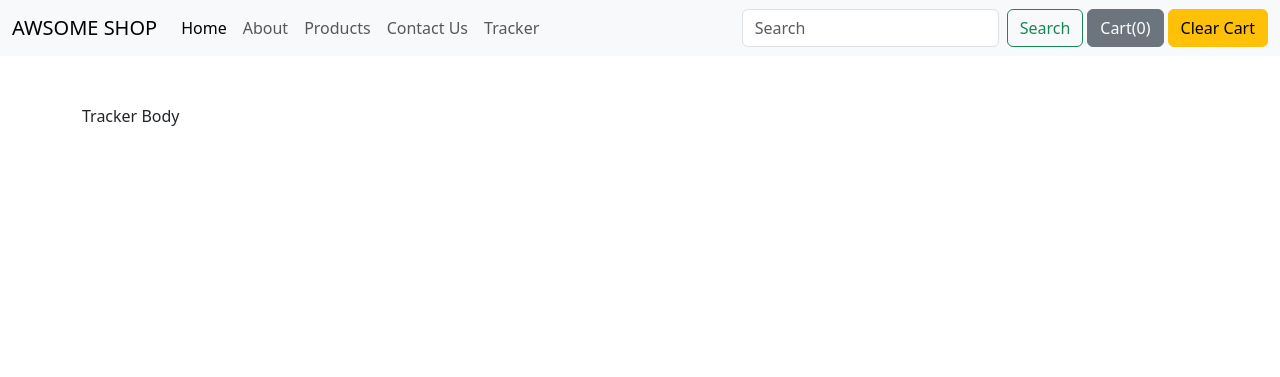
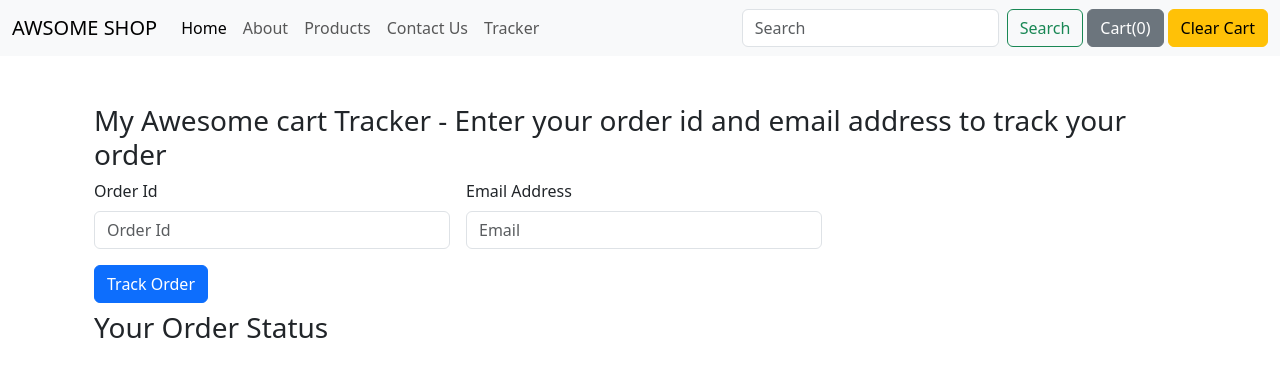
Before and after one commit to maungmatubbar/myawesome_cart, a Django app: page /shop/tracker/ in a window 1280 px wide. Shown: the top 377 px of the page. Run offline with Django 5.2, Linux system fonts and the light colour scheme.

Commit message:
Add tracker for order and order status

```diff
--- a/myac/myac/settings.py
+++ b/myac/myac/settings.py
@@ -58,7 +58,7 @@ ROOT_URLCONF = 'myac.urls'
 TEMPLATES = [
     {
         'BACKEND': 'django.template.backends.django.DjangoTemplates',
-        'DIRS': [],
+        'DIRS': ['myac/templates'],
         'APP_DIRS': True,
         'OPTIONS': {
             'context_processors': [
--- a/myac/myac/urls.py
+++ b/myac/myac/urls.py
@@ -18,9 +18,11 @@ from django.contrib import admin
 from django.urls import path, include
 from django.conf import settings
 from django.conf.urls.static import static
+from . import views
 urlpatterns = [
     path('admin/', admin.site.urls),
     path('shop/', include('shop.urls')),
     path('blog/', include('blog.urls')),
+    path('', views.index),
 
 ] + static(settings.MEDIA_URL, document_root=settings.MEDIA_ROOT)
--- a/myac/shop/admin.py
+++ b/myac/shop/admin.py
@@ -1,7 +1,7 @@
 from django.contrib import admin
 from django.utils.html import format_html
 
-from .models import Product, Contact, Orders
+from .models import Product, Contact, Orders, OrderUpdate
 
 
 # Register your models here.
@@ -22,6 +22,7 @@ class ProductAdmin(admin.ModelAdmin):
 admin.site.register(Product, ProductAdmin)
 admin.site.register(Contact)
 admin.site.register(Orders)
+admin.site.register(OrderUpdate)
 
 # @admin.register(Product)
 # class ProductAdmin(admin.ModelAdmin):
--- a/myac/shop/templates/shop/tracker.html
+++ b/myac/shop/templates/shop/tracker.html
@@ -1,6 +1,79 @@
 {% extends 'shop/basic.html' %}
-{% block title %} Tracker {% endblock %}
+{% block title %} My awesomecart track order {% endblock %}
 
 {% block body %}
-Tracker Body
+<div class="container">
+    <div class="col">
+        <h3>My Awesome cart Tracker - Enter your order id and email address to track your order</h3>
+       <div class="col-8 my-2">
+        <form method="post" id="trackerForm" class="row g-3" action="">{% csrf_token %}
+            <div class="col-md-6">
+                <label for="orderId" class="form-label">Order Id</label>
+                <input type="text" name="orderId" class="form-control" id="orderId" placeholder="Order Id">
+            </div>
+            <div class="col-md-6">
+                <label for="email" class="form-label">Email Address</label>
+                <input type="text" name="email" class="form-control" id="email" placeholder="Email">
+            </div>
+            <div class="col-12">
+                <button type="submit" class="btn btn-primary">Track Order</button>
+            </div>
+        </form>
+        </ul>
+       </div>
+       <div class="col">
+        <h3>Your Order Status</h3>
+            <div class="col-4 my-2">
+                <ul class="list-group" id="items">
+            </ul>
+       </div>
+       </div>
+    </div>
+</div>
 {% endblock %}
+
+{% block script %}
+<script type="text/javascript">
+$(document).ready(function(){
+    $('#trackerForm').submit(function(e){
+        e.preventDefault();
+        $('#items').empty();
+        var formData = {
+            'orderId': $('input[name=orderId]').val(),
+            'email': $('input[name=email]').val(),
+            'csrfmiddlewaretoken': $('input[name=csrfmiddlewaretoken]').val()
+        }
+        $.ajax({
+            type: 'POST',
+            ulr: '/shop/tracker/',
+            data: formData,
+            encode: true
+        })
+        .done(function(data){
+            console.log(data);
+
+            updates = JSON.parse(data);
+            if(updates.length > 0 & updates != {}){
+                for(i=0; i < updates.length; i++){
+                    let text = updates[i]['text'];
+                    let time = updates[i]['time'];
+                    mystr = `<li class="list-group-item d-flex justify-content-between align-items-center">
+                    ${text}
+                    <span class="badge text-bg-primary rounded-pill">${time}</span>
+                    </li>`;
+                    $('#items').append(mystr);
+                }
+            }
+            else
+            {
+                mystr = `<li class="list-group-item d-flex justify-content-between align-items-center">Sorry </li>`;
+                $('#items').append(mystr);
+            }
+        })
+    });
+
+});
+
+</script>
+
+{% endblock %}
--- a/myac/shop/views.py
+++ b/myac/shop/views.py
@@ -3,9 +3,9 @@ from django.shortcuts import render
 from django.db.models import QuerySet
 from django.template.context_processors import request
 
-from .models import Product, Contact, Orders
+from .models import Product, Contact, Orders, OrderUpdate
 from math import ceil
-
+import json
 # Create your views here.
 
 def chunk_queryset(queryset: QuerySet, chunk_size: int):
@@ -13,14 +13,6 @@ def chunk_queryset(queryset: QuerySet, chunk_size: int):
         yield queryset[i:i + chunk_size]
 
 def index(request):
-    # products = Product.objects.all()
-    # n = len(products)
-    # nSlides = n//4 + ceil((n/4) - (n//4))
-    # params = {
-    #     'no_of_slides':nSlides,
-    #     'range': range(1,nSlides),
-    #     'product': products
-    # }
     allProducts = []
     catProds = Product.objects.values('category','id')
     cats = {item['category'] for item in catProds}
@@ -29,9 +21,6 @@ def index(request):
         n = len(prod)
         nSlides = n//4 + ceil((n/4) - (n//4))
         allProducts.append([prod, range(1, nSlides),nSlides])
-    # print(allProducts)
-    # allProducts = [[products,range(1,nSlides), nSlides, {"product_title": "Mans Fashion"}],
-    #                [products,range(1,nSlides), nSlides, {"product_title": "Woman's Fashion"}]]
     params = {'allProds': allProducts}
     return render(request, 'shop/index.html', params)
 
@@ -48,6 +37,22 @@ def contact(request):
 
     return render(request, 'shop/contact.html')
 def tracker(request):
+    if request.method == "POST":
+        orderId = request.POST.get('orderId', '')
+        email = request.POST.get('email', '')
+        try:
+            order = Orders.objects.filter(order_id=orderId,email=email)
+            if len(order)>0:
+                update = OrderUpdate.objects.filter(order_id=orderId)
+                updates = []
+                for item in update:
+                    updates.append({'text': item.update_desc, 'time': item.timestamp})
+                    response = json.dumps(updates, default=str)
+                return HttpResponse(response)
+            else:
+                return HttpResponse('{}')
+        except Exception as e:
+            return HttpResponse('{}')
     return render(request, 'shop/tracker.html')
 def product_view(request,id):
     #Fetch the product using the id
@@ -68,6 +73,8 @@ def checkout(request):
         zip_code = request.POST.get('zip_code','')
         order = Orders(items_json=items_json, name=name, email=email, phone=phone, address=address, city=city, state=state, zip_code=zip_code)
         order.save()
+        orderUpdate = OrderUpdate(order_id=order.order_id, update_desc="The order has been placed")
+        orderUpdate.save()
         thank = True
         return render(request, 'shop/checkout.html', {'thank':thank, 'id':order.order_id})
     return render(request, 'shop/checkout.html')
```
Also changed, not shown: myac/myac/templates/index.html (added, +51 -0 lines), myac/myac/views.py (added, +7 -0 lines), myac/shop/models.py (+9 -0 lines), myac/db.sqlite3, myac/shop/migrations/0007_orderupdate.py (added).
